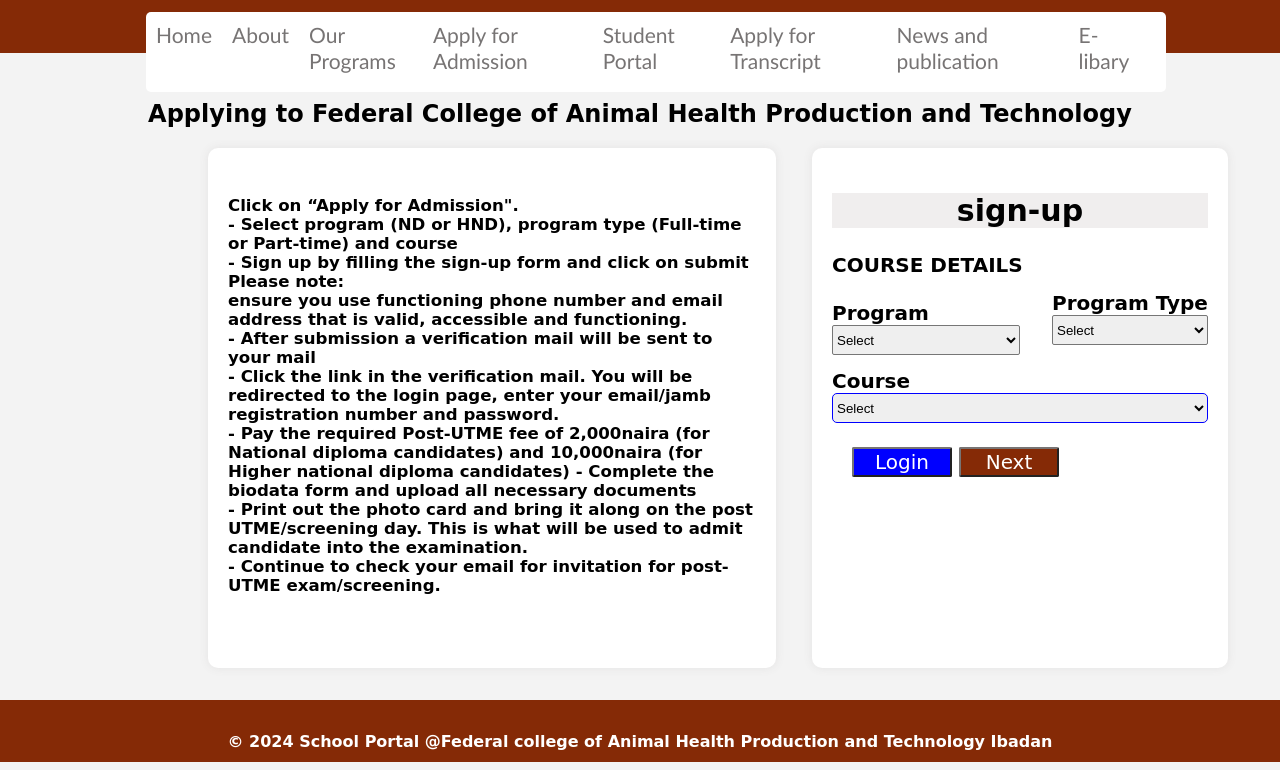
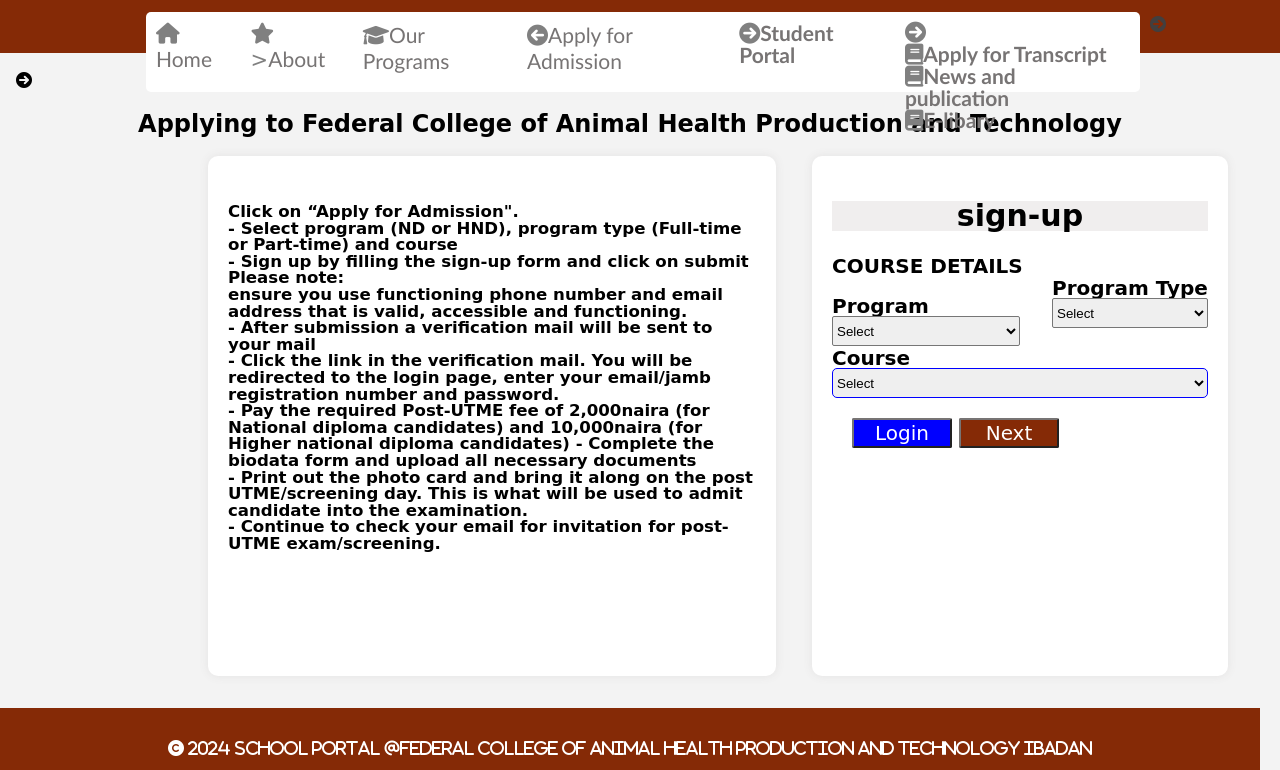
Before and after one commit to Theophilus2007/Project, a plain HTML site: page SIWES24/signup.html in a window 1280 px wide. Shown: the part 129-899 px from the top of the page. Drawn offline with Linux system fonts and the light colour scheme; a script that the page names is missing.

Commit message:
Update signup.html

```diff
--- a/SIWES24/signup.html
+++ b/SIWES24/signup.html
@@ -6,6 +6,7 @@
 <title> Sign Up |FCAHPTIB</title>
 <link rel="stylesheet" href="style.css">
 <link rel="icon" href="FCAHPT-LOGO.webp">
+    <link rel="stylesheet" href="https://cdnjs.cloudflare.com/ajax/libs/font-awesome/6.0.0-beta3/css/all.min.css">
 </head>
 <body>
 <header>
@@ -14,14 +15,14 @@
 <h1 style="color: white; font-size: 30px; margin-left: 250px; margin-top: -70px;" >Federal College of Animal Health Production and Technology</h1>
 <nav id="surface" style="display: flex;">
 <ul>
-    <li> <a href="#home">Home</a></li>
-    <li><a href="#about">About</a></li>
-    <li><a href="#Our Programs">Our Programs</a></li>
-    <li><a href="#Apply for Admission">Apply for Admission</a></li>
-    <li><a href="#Student Portal">Student Portal</a></li>
-    <li><a href="#Apply for Transcript">Apply for Transcript</a></li>
-    <li><a href="#News and publication">News and publication</a></li>
-    <li><a href="#E-libary">E-libary</a></li>
+    <li><i class="fas fa-home"></i><a href="#home">Home</a></li>
+    <li><i class="fas fa-star"></i>><a href="#about">About</a></li>
+    <li><i class="fas fa-graduation-cap"></i><a href="#Our Programs">Our Programs</a></li>
+  <li><i class="fas fa-arrow-circle-left"></i><a href="#Apply for Admission">Apply for Admission</a></li>
+<li><i class="fas fa-arrow-circle-right"><a href="#Student Portal">Student Portal</a></li>
+    <li><i class="fas fa-book"></i><a href="#Apply for Transcript">Apply for Transcript</a></li>
+    <li><i class="fas fa-book"></i><a href="#News and publication">News and publication</a></li>
+    <li><i class="fas fa-book"></i><a href="#E-libary">E-libary</a></li>
 </ul>
 </nav>
 </div></header>
```
